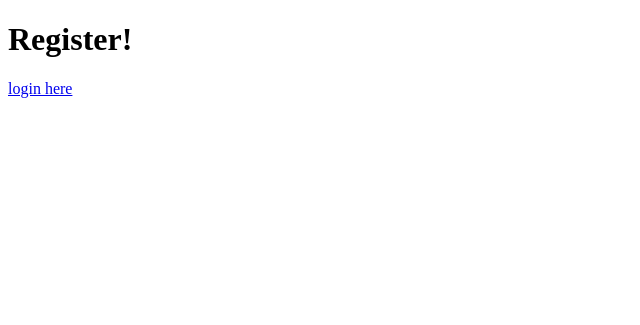
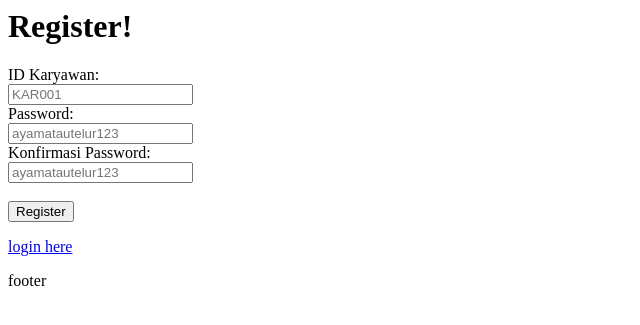
Before and after one commit to mzidanenq/be-regen, a CodeIgniter app: page /database/register/index in a window 1280 px wide. Shown: the top 325 px of the page, without its empty margins (0-640 px from the left). Run offline with CodeIgniter, Linux system fonts and the light colour scheme.

Commit message:
update #1

```diff
--- a/application/config/autoload.php
+++ b/application/config/autoload.php
@@ -58,7 +58,7 @@ $autoload['packages'] = array();
 |
 |	$autoload['libraries'] = array('user_agent' => 'ua');
 */
-$autoload['libraries'] = array();
+$autoload['libraries'] = array('database','form_validation');
 
 /*
 | -------------------------------------------------------------------
@@ -89,7 +89,7 @@ $autoload['drivers'] = array();
 |
 |	$autoload['helper'] = array('url', 'file');
 */
-$autoload['helper'] = array();
+$autoload['helper'] = array('url');
 
 /*
 | -------------------------------------------------------------------
@@ -132,4 +132,4 @@ $autoload['language'] = array();
 |
 |	$autoload['model'] = array('first_model' => 'first');
 */
-$autoload['model'] = array();
+$autoload['model'] = array('Model_admin');
--- a/application/config/config.php
+++ b/application/config/config.php
@@ -23,7 +23,7 @@ defined('BASEPATH') OR exit('No direct script access allowed');
 | a PHP script and you can easily do that on your own.
 |
 */
-$config['base_url'] = '';
+$config['base_url'] = '/PROJECTRNDXFAVE';
 
 /*
 |--------------------------------------------------------------------------
--- a/application/config/database.php
+++ b/application/config/database.php
@@ -76,13 +76,13 @@ $query_builder = TRUE;
 $db['default'] = array(
 	'dsn'	=> '',
 	'hostname' => 'localhost',
-	'username' => '',
+	'username' => 'root',
 	'password' => '',
-	'database' => '',
+	'database' => 'farendi',
 	'dbdriver' => 'mysqli',
 	'dbprefix' => '',
 	'pconnect' => FALSE,
-	'db_debug' => (ENVIRONMENT !== 'production'),
+	'db_debug' => TRUE,
 	'cache_on' => FALSE,
 	'cachedir' => '',
 	'char_set' => 'utf8',
--- a/application/controllers/Register.php
+++ b/application/controllers/Register.php
@@ -1,7 +1,10 @@
 <?php
 defined('BASEPATH') OR exit('No direct script access allowed');
 
-class Register extends CI_Controller {
+class Register extends CI_Controller
+{
+
+
 
 	/**
 	 * Index Page for this controller.
@@ -18,8 +21,68 @@ class Register extends CI_Controller {
 	 * map to /index.php/welcome/<method_name>
 	 * @see https://codeigniter.com/user_guide/general/urls.html
 	 */
+
+// |
 	public function index()
 	{
-		$this->load->view('register');
+		//BUAT VALIDASI FORM -ZIDANE
+		$this->form_validation->set_rules('id', 'ID', 'required|min_length[4]|max_length[6]|is_unique[admin.ID_Karyawan]', array(
+			'is_unique'	=> '%s Karyawan has been registered'
+		));
+		$this->form_validation->set_rules('pass', 'Password', 'required|min_length[8]|callback_password_check');
+		$this->form_validation->set_rules('konpass', 'Konfirmasi Password', 'required|matches[pass]');
+
+		//CEK VALIDASI UDH BENER APA BELUM -ZIDANE
+		if($this->form_validation->run() == FALSE)
+		{
+			//LOAD VIEW -ZIDANE
+			$this->load->view('templates/header');
+			$this->load->view('register');
+			$this->load->view('templates/footer');
+			//BUAT DEBUG DB
+			// $datas = $this->Model_admin->view();
+			// foreach($datas as $data)
+			// {
+			// 	echo $data->ID_Karyawan;
+			// }
+			// echo $this->input->post('id');
+		} else
+		{
+			// echo "testing"; INI JG BUAT DEBUG
+			//NGAMBIL DATA DARI FORM DI JADIIN ARRAY
+			$data = array(
+			'ID_Karyawan'	=> $this->input->post('id'),
+			'Password'		=> $this->input->post('pass')
+			);
+
+			//KIRIM DATA KE MODEL -ZIDANE
+			$reg = $this->Model_admin->register($data);
+
+			//DEBUG DB JG -ZIDANE
+			if($reg)
+			{
+				echo "registrasi berhasil";
+				redirect('login');
+			} else
+			{
+				echo "registrasi gagal";
+				redirect('register');
+			}
+			//redirect();
+		}
+	}
+
+	//fungsi cek password harus ada huruf dan angka
+	public function password_check($str)
+	{
+		if (preg_match('#[0-9]#', $str) && preg_match('#[a-zA-Z]#', $str))
+		{
+		return TRUE;
+		}
+		else
+		{
+		$this->form_validation->set_message('password_check', 'Password must containt word and number');
+		return FALSE;
+		}
 	}
 }
--- /dev/null
+++ b/application/models/Model_admin.php
@@ -0,0 +1,48 @@
+<?php
+
+class Model_admin extends CI_Model{
+
+	public function index()
+	{
+
+	}
+
+	public function register($data)
+	{
+		$query = $this->db->insert('admin', $data);
+		if($query) {
+			return TRUE;
+		} else {
+			return FALSE;
+		}
+	}
+
+	public function view()
+	{
+		// $query = $this->db->query('SELECT * FROM admin LIMIT 1');
+		// //$row   = $query->result_array();
+
+		// foreach ($query->result() as $row)
+		// {
+		// 	echo $row->ID_Karyawan;
+		// 	echo $row->Password;
+		// }
+
+			$query = $this->db->get('admin', 2);
+
+			return $query->result();
+	}
+
+	public function login()
+	{
+		$id		= set_value('id');
+		$pass	= set_value('pass');
+
+		$query = $this->db->where('ID_Karyawan', $id)->where('Password', $pass)->limit(1)->get('admin');
+		if($query->num_rows() > 0) {
+			return TRUE;
+		} else {
+			return FALSE;
+		}
+	}
+}
--- a/application/views/register.php
+++ b/application/views/register.php
@@ -6,16 +6,28 @@ defined('BASEPATH') OR exit('No direct script access allowed');
 	<meta charset="utf-8">
 	<title>Register</title>
 
-	<style type="text/css">
-//css
-	</style>
 </head>
 <body>
 
 <div id="container">
 	<h1>Register!</h1>
 
-	<a href="/PROJECTRNDXFAVE/login">login here</a>
+
+<form method="post" action="<?php echo base_url('register/index')?>">
+  <label for="id">ID Karyawan:</label><br>
+  <input type="text" id="id" name="id" placeholder="KAR001"><br>
+  <small><?php echo form_error('id') ?></small>
+  <label for="pass">Password:</label><br>
+  <input type="password" id="pass" name="pass" placeholder="ayamatautelur123"><br>
+  <small><?php echo form_error('pass') ?></small>
+  <label for="konpass">Konfirmasi Password:</label><br>
+  <input type="password" id="konpass" name="konpass" placeholder="ayamatautelur123"><br>
+  <small><?php echo form_error('konpass') ?></small>
+  <br>
+  <button type="submit">Register</button>
+</form>
+
+	<a href="<?php echo base_url('login')?>">login here</a>
 </div>
 
 </body>
--- /dev/null
+++ b/application/views/templates/footer.php
@@ -0,0 +1,3 @@
+<footer>
+    <p>footer</p>
+</footer>
--- /dev/null
+++ b/application/views/templates/header.php
@@ -0,0 +1,3 @@
+<head>
+<title>header</title>
+</head>
```
Also changed, not shown: application/controllers/Login.php (+19 -1 lines), application/views/login.php (+10 -4 lines), 1 other file.
